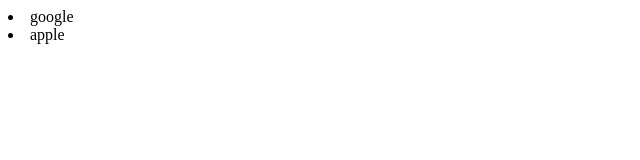
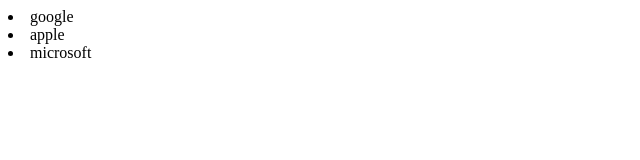
Before and after one commit to manojinvisible/testing, a plain HTML site: page index.html in a window 1280 px wide. Shown: the full height of the page, 0-640 px from the left. Drawn offline with Linux system fonts and the light colour scheme.

Commit message:
index file is modified

```diff
--- a/index.html
+++ b/index.html
@@ -1,2 +1,3 @@
 <li>google</li>
 <li>apple</li>
+<li>microsoft</li>
```
